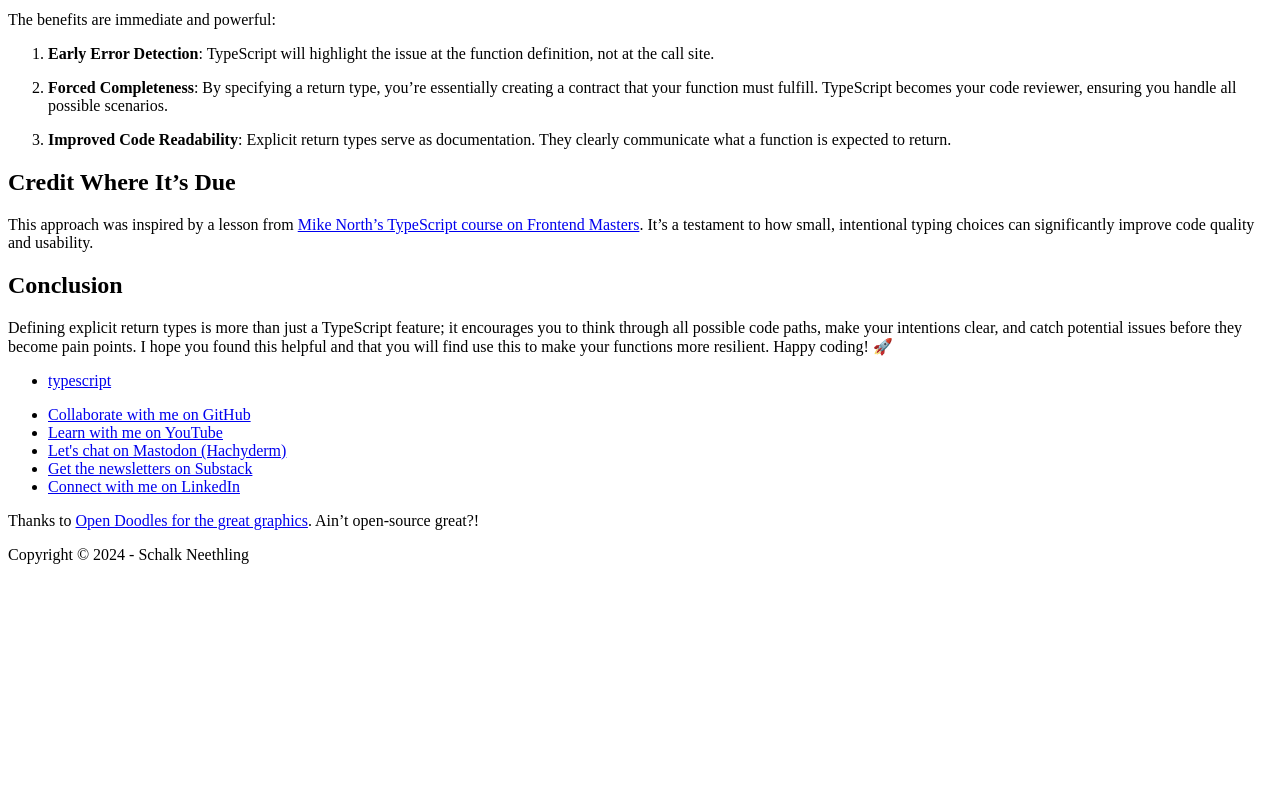
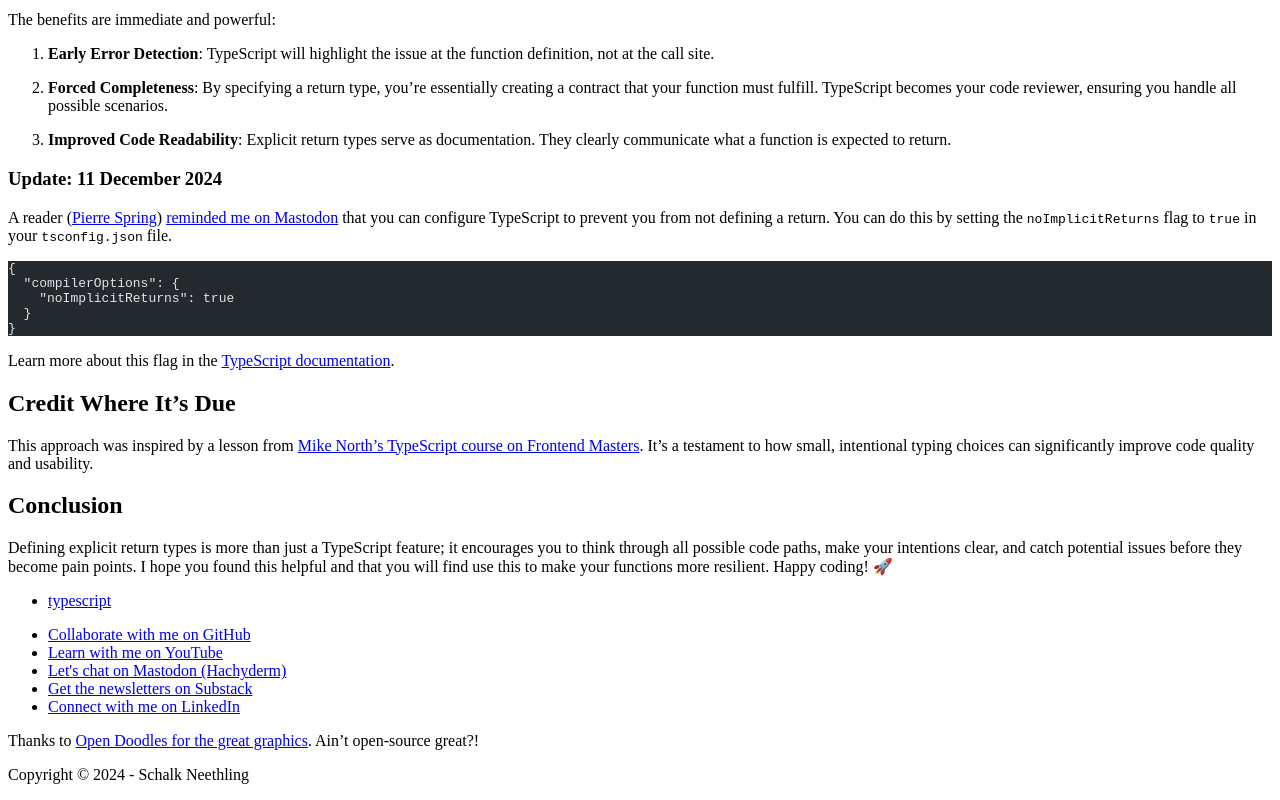
Before and after one commit to schalkneethling/schalkneethling.com, an Astro site: page /posts/the-benefits-of-typing-function-return-values in a window 1280 px wide. Shown: the part 1425-2225 px from the top of the page. Before the commit the page ends 2005 px from the top, so only its background shows below. Built offline with nearby package versions, Linux system fonts and the light colour scheme; Astro itself is replaced by a stand-in of ours; code samples lack their colours.

Commit message:
add comment about tsconfig and noImplicitReturns (#977)
Co-authored-by: Schalk Neethling <schalkneethling@Schalks-MacBook-Pro.local>

````diff
--- a/src/pages/posts/the-benefits-of-typing-function-return-values.md
+++ b/src/pages/posts/the-benefits-of-typing-function-return-values.md
@@ -84,6 +84,20 @@ The benefits are immediate and powerful:
 
 3. **Improved Code Readability**: Explicit return types serve as documentation. They clearly communicate what a function is expected to return.
 
+### Update: 11 December 2024
+
+A reader ([Pierre Spring](https://hachyderm.io/@caillou@fosstodon.org)) [reminded me on Mastodon](https://hachyderm.io/@caillou@fosstodon.org/113633302092394767) that you can configure TypeScript to prevent you from not defining a return. You can do this by setting the `noImplicitReturns` flag to `true` in your `tsconfig.json` file.
+
+```json
+{
+  "compilerOptions": {
+    "noImplicitReturns": true
+  }
+}
+```
+
+Learn more about this flag in the [TypeScript documentation](https://www.typescriptlang.org/tsconfig/#noImplicitReturns).
+
 ## Credit Where It's Due
 
 This approach was inspired by a lesson from [Mike North's TypeScript course on Frontend Masters](https://frontendmasters.com/courses/typescript-v4/). It's a testament to how small, intentional typing choices can significantly improve code quality and usability.
````
